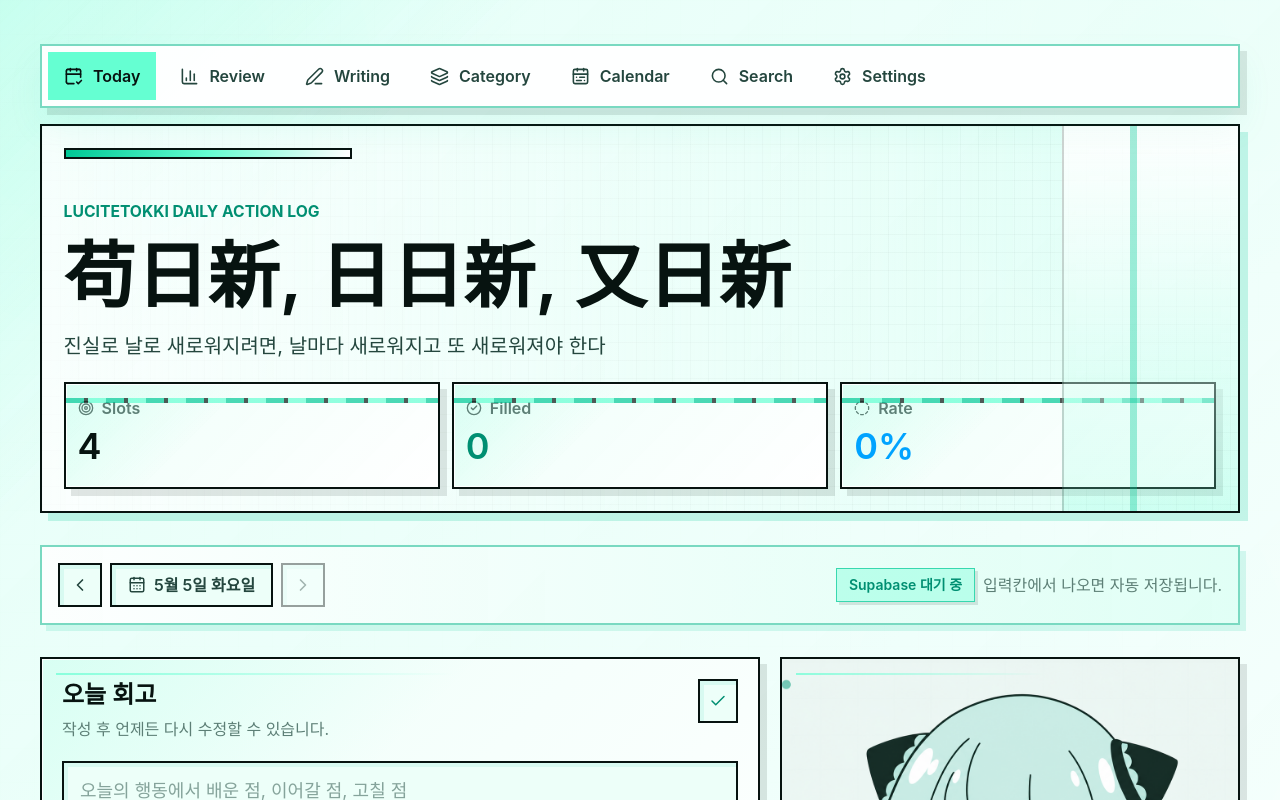
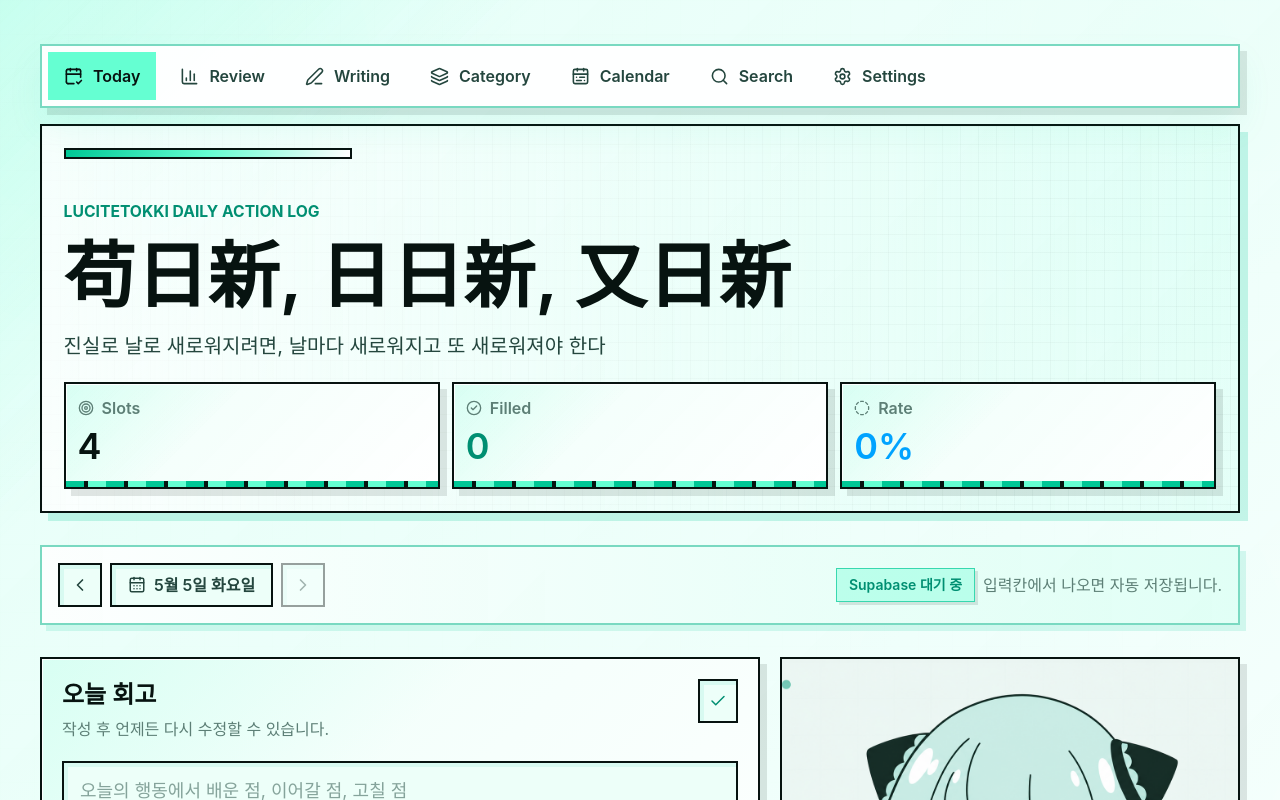
Before and after one commit to lucitetokki-ls/dailynoteapp, a Next.js app: page / in a window 1280 px wide. Shown: the top 800 px of the page. Built offline with nearby package versions, Linux system fonts and the light colour scheme; no server answers; the database is empty; a web font is replaced by a local one.

Commit message:
Remove noisy decorative header lines

```diff
--- a/app/globals.css
+++ b/app/globals.css
@@ -24,7 +24,6 @@
   --border-soft: #79d9c1;
   --focus-ring: rgba(0, 200, 150, 0.34);
   --shadow-pop: 7px 7px 0 rgba(7, 19, 16, 0.11);
-  --shadow-pop-hover: 10px 10px 0 rgba(7, 19, 16, 0.14);
   --shadow-glow: 0 18px 42px rgba(0, 200, 150, 0.13);
   --control-height: 2.75rem;
   --app-font:
@@ -333,18 +332,6 @@ textarea:focus-visible {
   width: min(18rem, 62vw);
 }
 
-.survey-hero::after {
-  background:
-    linear-gradient(90deg, transparent 0 38%, rgba(0, 200, 150, 0.35) 38% 42%, transparent 42%),
-    linear-gradient(180deg, rgba(255, 255, 255, 0.92), rgba(101, 255, 210, 0.18));
-  border-left: 2px solid rgba(7, 19, 16, 0.18);
-  content: "";
-  inset: 0 0 0 auto;
-  pointer-events: none;
-  position: absolute;
-  width: min(11rem, 24%);
-}
-
 .survey-kicker {
   color: var(--mint-dark) !important;
   font-size: 0.98rem;
@@ -380,21 +367,9 @@ textarea:focus-visible {
     transform 160ms ease;
 }
 
-.survey-card::after {
-  background: linear-gradient(90deg, var(--acid), transparent 58%);
-  content: "";
-  height: 2px;
-  left: 0.85rem;
-  opacity: 0.7;
-  pointer-events: none;
-  position: absolute;
-  right: 0.85rem;
-  top: 0.85rem;
-}
-
 .survey-card:hover {
   box-shadow:
-    var(--shadow-pop-hover),
+    8px 8px 0 rgba(7, 19, 16, 0.12),
     var(--shadow-glow),
     inset 0 0 0 1px rgba(255, 255, 255, 0.9) !important;
 }
@@ -558,7 +533,7 @@ button.survey-control:active,
 }
 
 .daily-slot-card:hover {
-  transform: translate(-1px, -1px);
+  transform: none;
 }
 
 .daily-slot-input {
@@ -787,10 +762,6 @@ button.survey-control:active,
     width: 100%;
   }
 
-  .survey-hero::after {
-    display: none;
-  }
-
   .survey-hero::before {
     height: 0.45rem;
     margin-bottom: 0.75rem;
```
